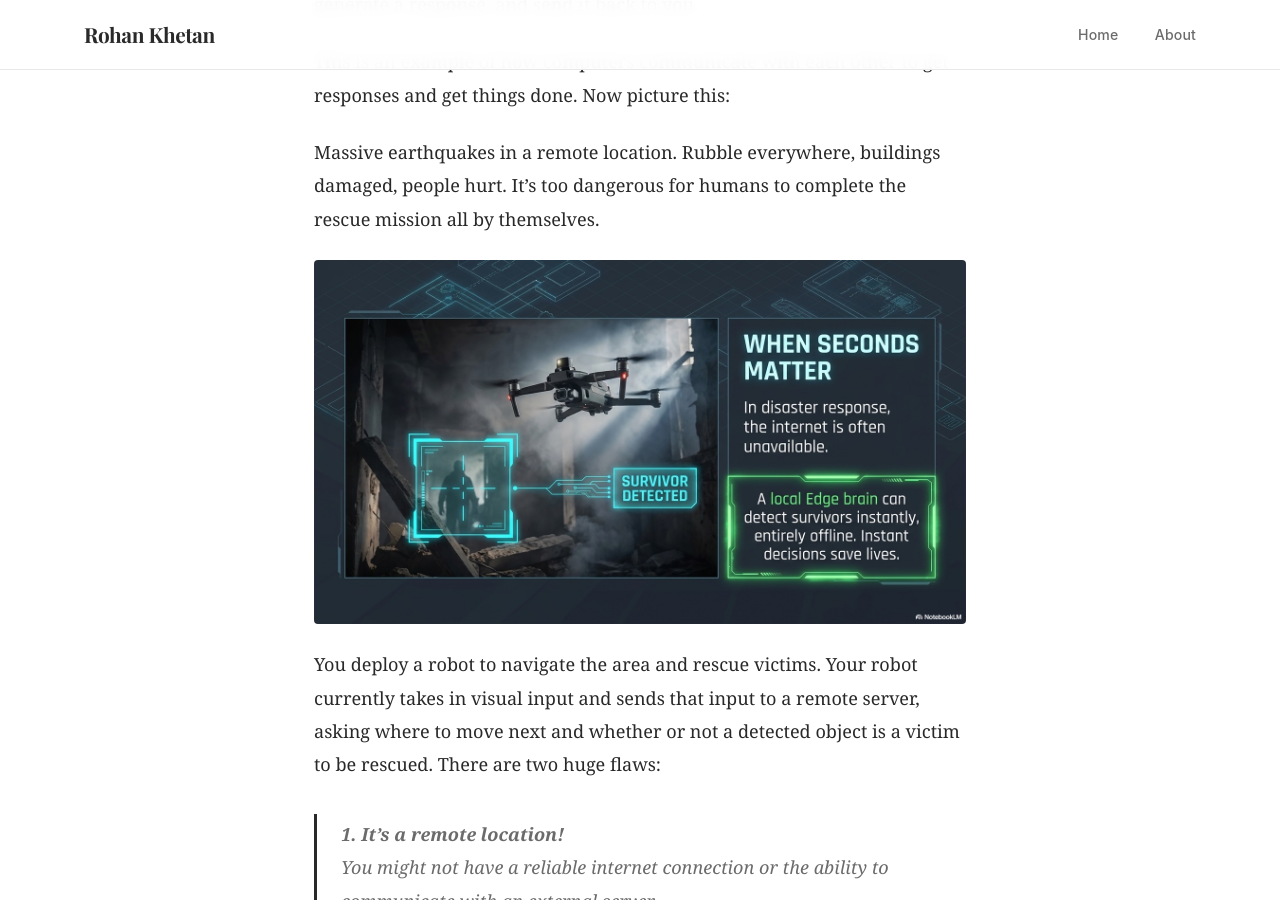
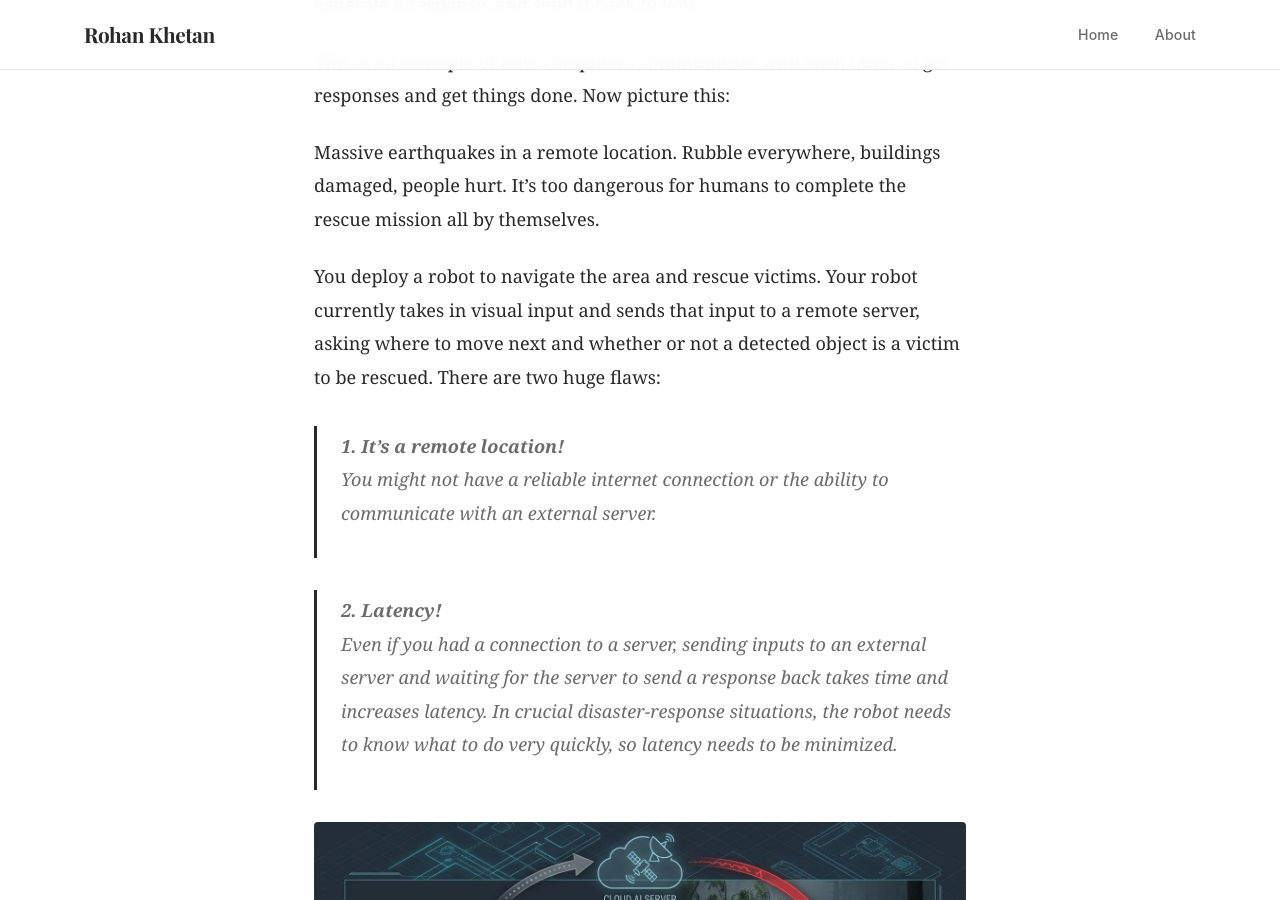
Before and after one commit to rokhet10/blog, a Jekyll site: the page built from _posts/2026-10-05-living-on-the-edge.md, in a window 1280 px wide and 900 px high, scrolled down 981 px. Built offline with Jekyll 4.4.1, drawn with Linux system fonts in a browser that asks for light colours.

Commit message:
Remove survivor drone image from Living on the Edge post
Co-Authored-By: Claude Opus 5.5 <noreply@anthropic.com>

```diff
--- a/_posts/2026-10-05-living-on-the-edge.md
+++ b/_posts/2026-10-05-living-on-the-edge.md
@@ -15,8 +15,6 @@ You ask ChatGPT a math question. ChatGPT doesn’t run the large language model
 This is an example of how computers communicate with each other to get responses and get things done. Now picture this:
 
 Massive earthquakes in a remote location. Rubble everywhere, buildings damaged, people hurt. It’s too dangerous for humans to complete the rescue mission all by themselves.
-
-![A drone in a collapsed building detecting a survivor using an onboard edge AI processor](/assets/images/edgeai/edgeai3.jpg)
 
 You deploy a robot to navigate the area and rescue victims. Your robot currently takes in visual input and sends that input to a remote server, asking where to move next and whether or not a detected object is a victim to be rescued. There are two huge flaws:
 
```
Also changed, not shown: assets/images/edgeai/edgeai3.jpg (deleted).
